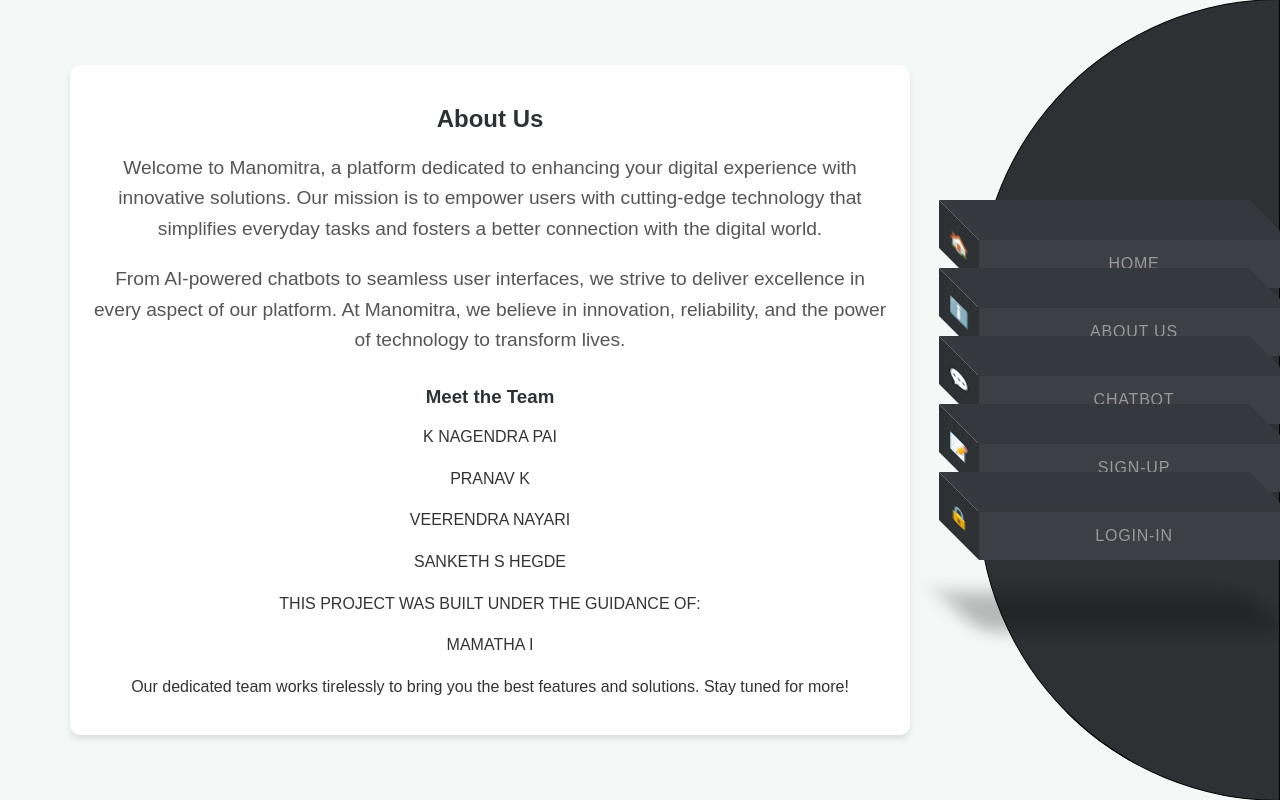
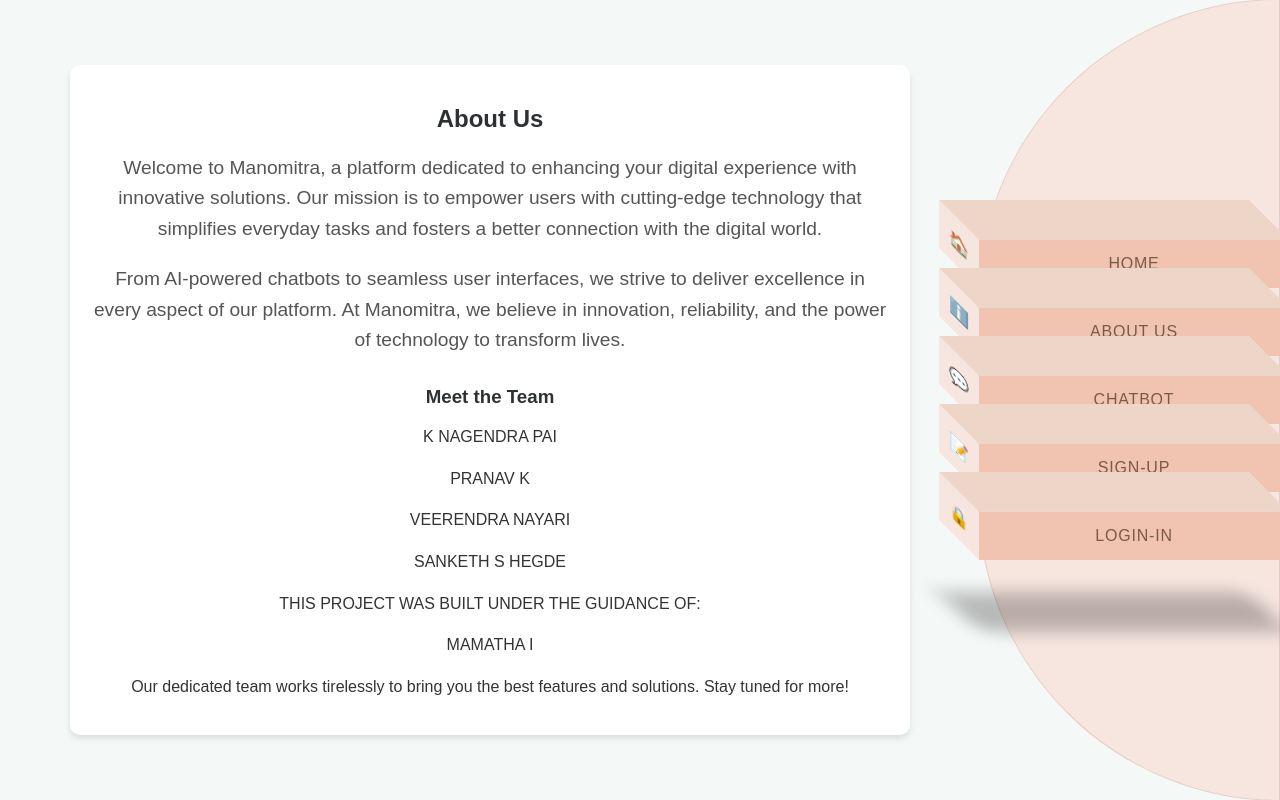
Before and after one commit to Cyberknp/ManomithraV2, a Django app: page /aboutus/ in a window 1280 px wide. Run offline with Django 5.2, Linux system fonts and the light colour scheme.

Commit message:
Changes in about us page

```diff
--- a/Home/templates/aboutus.html
+++ b/Home/templates/aboutus.html
@@ -19,9 +19,9 @@
         }
 
         .sidebar {
-            background-color: #2e3133;
+            background-color: #f7e6e0;
             position: fixed;
-            border: 1px solid black;
+            border: 1px solid #e8cfc5;
             height: 100%;
             width: 300px;
             right: 0;
@@ -45,13 +45,13 @@
             width: 100%;
             margin: 10px 0;
             padding: 15px;
-            background: #3e3f46;
+            background: #f0c4b0;
             transition: 0.5s;
             text-align: center;
         }
 
         li:hover {
-            background: #9f73b6;
+            background: #e88a60;
             transform: translateX(-50px);
         }
 
@@ -62,18 +62,18 @@
             top: 0;
             width: 40px;
             height: 100%;
-            background: #2e3133;
+            background: #f7e6e0;
             display: flex;
             justify-content: center;
             align-items: center;
-            color: #999;
+            color: #a0806e;
             transform-origin: right;
             transform: skewY(45deg);
             transition: 0.5s;
         }
 
         li:hover::before {
-            background: #a378e7;
+            background: #d9734d;
         }
 
         li::after {
@@ -83,19 +83,19 @@
             left: 0;
             width: 100%;
             height: 40px;
-            background: #35383e;
+            background: #edd5c8;
             transform-origin: bottom;
             transform: skewX(45deg);
             transition: 0.5s;
         }
 
         li:hover::after {
-            background: #8677df;
+            background: #d4764f;
         }
 
         li a {
             text-decoration: none;
-            color: #999;
+            color: #7a5a4a;
             text-transform: uppercase;
             letter-spacing: 0.05em;
             display: block;
```
